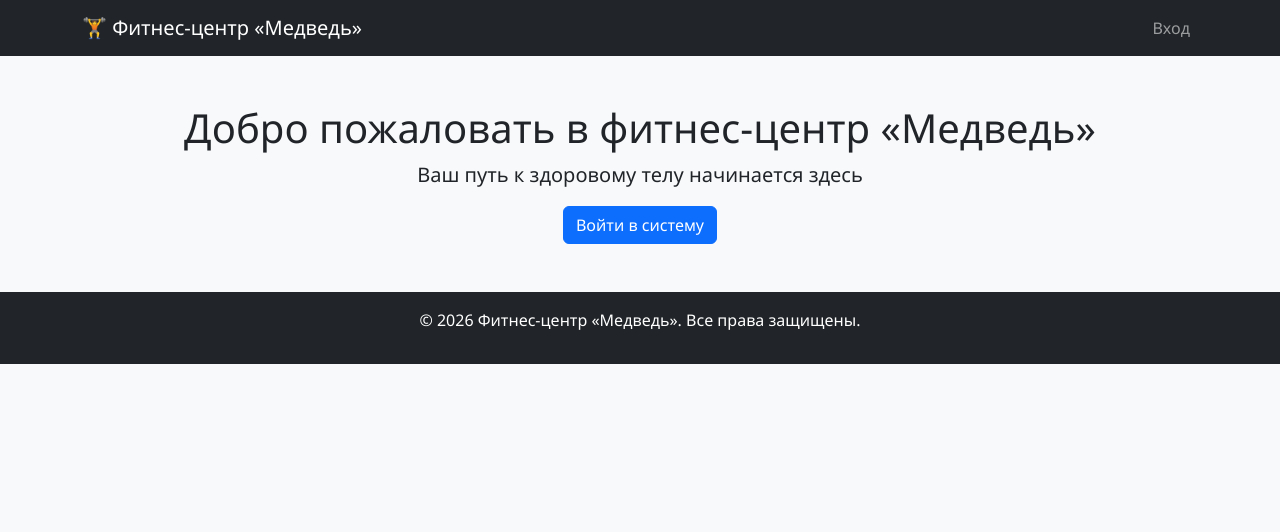
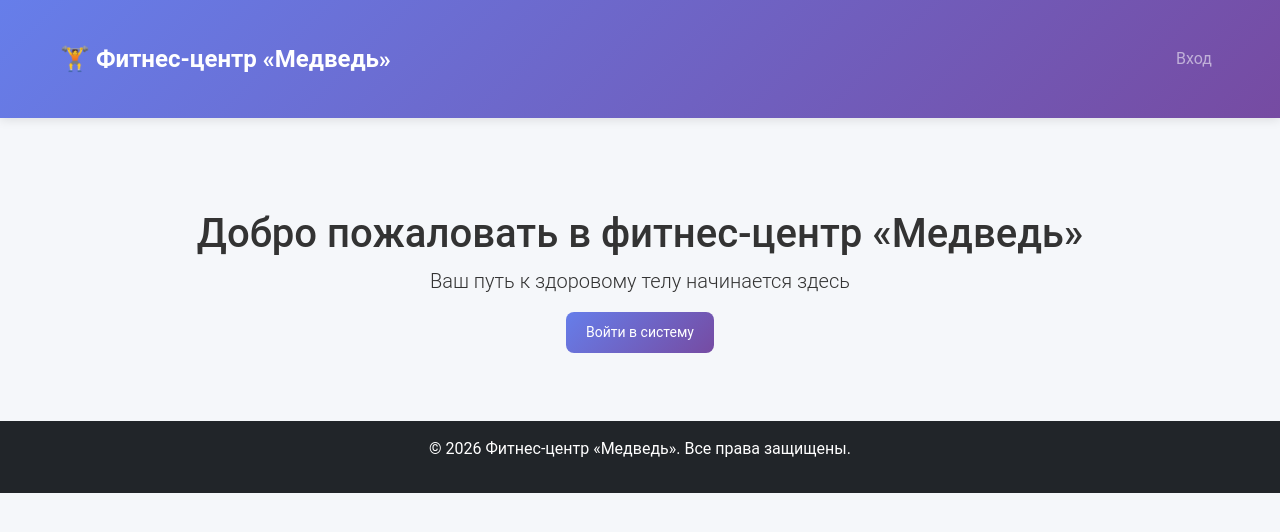
Before and after one commit to SVAROG23/fitness-club-django, a Django app: page / in a window 1280 px wide. Shown: the top 532 px of the page. Run offline with Django 4.2, Linux system fonts and the light colour scheme.

Commit message:
Update style.css

```diff
--- a/static/css/style.css
+++ b/static/css/style.css
@@ -1,17 +1,149 @@
-body {
-    font-family: 'Segoe UI', Tahoma, Geneva, Verdana, sans-serif;
-    background-color: #f8f9fa;
+* {
+    margin: 0;
+    padding: 0;
+    box-sizing: border-box;
 }
 
-.card {
-    border-radius: 10px;
-    box-shadow: 0 2px 8px rgba(0,0,0,0.1);
+body {
+    font-family: 'Roboto', sans-serif;
+    background-color: #f5f7fa;
+    color: #333;
 }
 
-.btn-primary {
-    background-color: #0d6efd;
+.container {
+    max-width: 1200px;
+    margin: 0 auto;
+    padding: 20px;
 }
 
-.btn-danger {
-    background-color: #dc3545;
+/* Навигация */
+.navbar {
+    background: linear-gradient(135deg, #667eea 0%, #764ba2 100%);
+    color: white;
+    padding: 1rem 2rem;
+    display: flex;
+    justify-content: space-between;
+    align-items: center;
+    box-shadow: 0 2px 10px rgba(0,0,0,0.1);
 }
+
+.navbar-brand {
+    font-size: 1.5rem;
+    font-weight: bold;
+    color: white;
+    text-decoration: none;
+}
+
+.navbar-menu {
+    display: flex;
+    gap: 20px;
+}
+
+.navbar-menu a {
+    color: white;
+    text-decoration: none;
+    padding: 8px 16px;
+    border-radius: 8px;
+    transition: background 0.3s;
+}
+
+.navbar-menu a:hover {
+    background: rgba(255,255,255,0.2);
+}
+
+/* Карточки */
+.card {
+    background: white;
+    border-radius: 12px;
+    box-shadow: 0 2px 8px rgba(0,0,0,0.1);
+    padding: 20px;
+    margin-bottom: 20px;
+}
+
+.card-title {
+    font-size: 1.25rem;
+    font-weight: 600;
+    margin-bottom: 15px;
+    color: #333;
+}
+
+/* Таблицы */
+table {
+    width: 100%;
+    border-collapse: collapse;
+}
+
+th, td {
+    padding: 12px;
+    text-align: left;
+    border-bottom: 1px solid #e0e0e0;
+}
+
+th {
+    background-color: #f8f9fa;
+    font-weight: 600;
+}
+
+/* Формы */
+.form-group {
+    margin-bottom: 15px;
+}
+
+label {
+    display: block;
+    margin-bottom: 5px;
+    font-weight: 500;
+}
+
+input, select, textarea {
+    width: 100%;
+    padding: 10px;
+    border: 1px solid #ddd;
+    border-radius: 8px;
+    font-size: 14px;
+}
+
+button, .btn {
+    background: linear-gradient(135deg, #667eea 0%, #764ba2 100%);
+    color: white;
+    border: none;
+    padding: 10px 20px;
+    border-radius: 8px;
+    cursor: pointer;
+    font-size: 14px;
+    transition: transform 0.2s;
+}
+
+button:hover, .btn:hover {
+    transform: translateY(-2px);
+}
+
+/* Графики */
+.chart-container {
+    margin: 20px 0;
+    padding: 20px;
+    background: white;
+    border-radius: 12px;
+}
+
+/* Адаптивность */
+@media (max-width: 768px) {
+    .navbar {
+        flex-direction: column;
+        gap: 10px;
+    }
+
+    .navbar-menu {
+        flex-wrap: wrap;
+        justify-content: center;
+    }
+
+    .container {
+        padding: 10px;
+    }
+
+    th, td {
+        padding: 8px;
+        font-size: 12px;
+    }
+}
```
